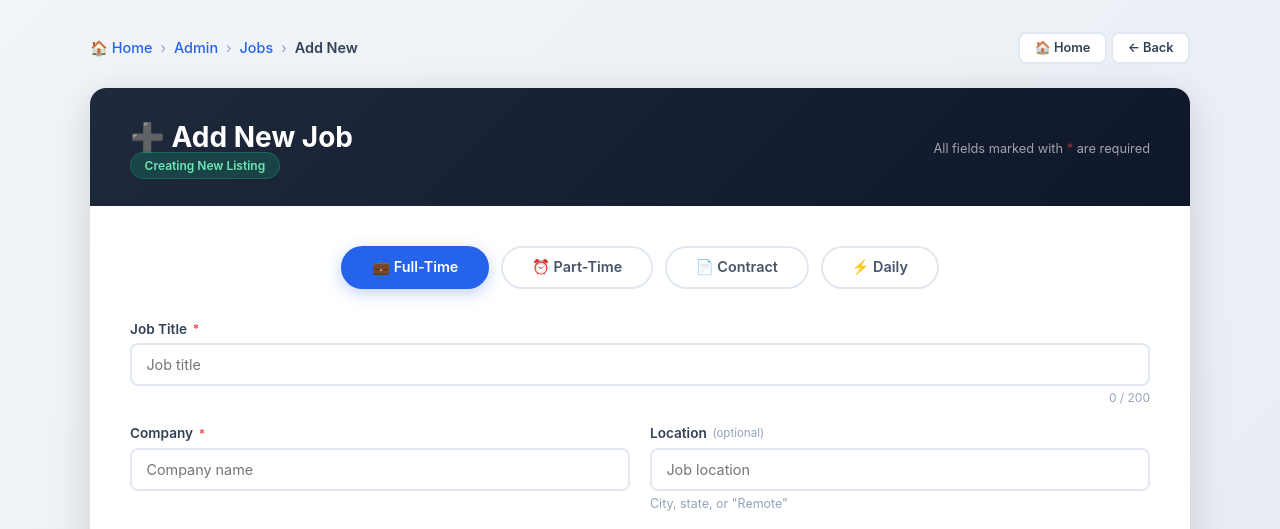
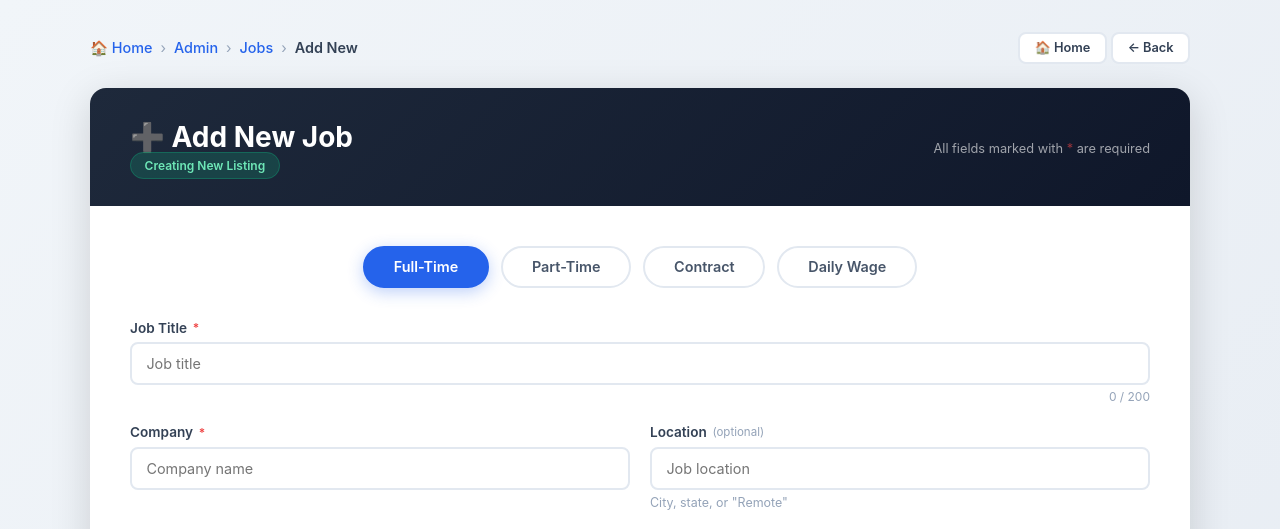
Before and after one commit to danishumer9988/Rf-site-2, a Django app: page /dashboard/admin-dashboard/jobs/add/ in a window 1280 px wide. Shown: the top 529 px of the page. Run offline with Django 5.2, Linux system fonts and the light colour scheme; the visitor is signed in with stand-in values (Sample User, id 1); data that the repository does not hold is empty.

Commit message:
Update project

```diff
--- a/templates/dashboard/admin/job_form.html
+++ b/templates/dashboard/admin/job_form.html
@@ -523,10 +523,10 @@
 
                 <!-- ===== JOB TYPE SELECTOR ===== -->
                 <div class="pj-type-selector">
-                    <button type="button" class="pj-type-btn active" data-type="full_time">💼 Full-Time</button>
-                    <button type="button" class="pj-type-btn" data-type="part_time">⏰ Part-Time</button>
-                    <button type="button" class="pj-type-btn" data-type="contract">📄 Contract</button>
-                    <button type="button" class="pj-type-btn" data-type="daily">⚡ Daily</button>
+                    <button type="button" class="pj-type-btn active" data-type="full_time"> Full-Time</button>
+                    <button type="button" class="pj-type-btn" data-type="part_time"> Part-Time</button>
+                    <button type="button" class="pj-type-btn" data-type="contract"> Contract</button>
+                    <button type="button" class="pj-type-btn" data-type="daily"> Daily Wage</button>
                 </div>
 
                 <input type="hidden" name="employment_type" id="id_employment_type" value="{{ form.employment_type.value|default:'full_time' }}">
```
